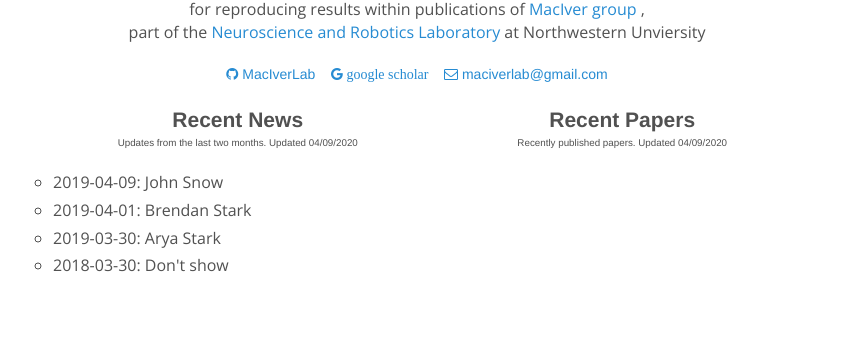
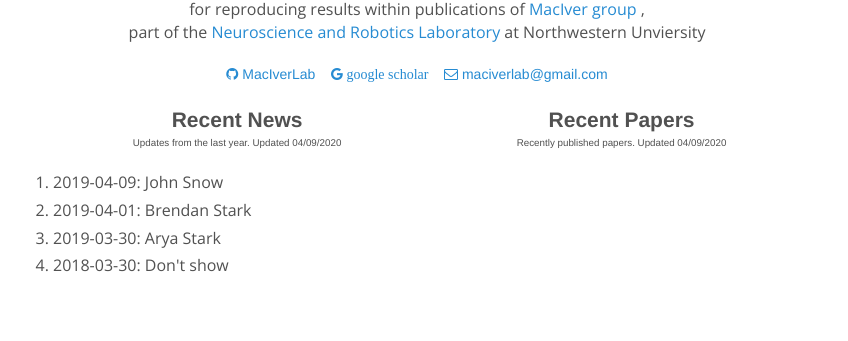
Before and after one commit to maciverlab/maciverlab.github.io, a Jekyll site: the page built from index.html, in a window 1280 px wide and 900 px high, scrolled down 363 px. Shown: the part 123-464 px from the top of the window, without its empty margins (223-1071 px from the left). Built offline with Jekyll 4.4.1, drawn with Linux system fonts in a browser that asks for light colours; nearby versions of some CDN libraries; comment, search, counter and statistics services are not loaded.

Commit message:
Update index.html

```diff
--- a/index.html
+++ b/index.html
@@ -24,7 +24,7 @@
 
         <tr>
             <td style="text-align:center; font-size:70%;">
-                Updates from the last two months. Updated 04/09/2020</td>
+                Updates from the last year. Updated 04/09/2020</td>
             <td style="text-align:center; font-size:70%;">
                 Recently published papers. Updated 04/09/2020</td>
         </tr>
@@ -32,7 +32,7 @@
         <tr>
             <td><div class="news">
               {% capture now_year %}{{'now' | date: '%Y' | minus: 1 %}}{% endcapture %}
-              <ul style="list-style-position:outside;padding:20px">
+              <ul style="list-style-position:outside;padding:20px;list-style-type:non;">
                 {% for new in site.data.news %}
                   {% capture news_year %}{{new.date | slice: 0,4 %}}{% endcapture %}
                   {% capture news_date %}{{new.date}}{% endcapture %}
```
